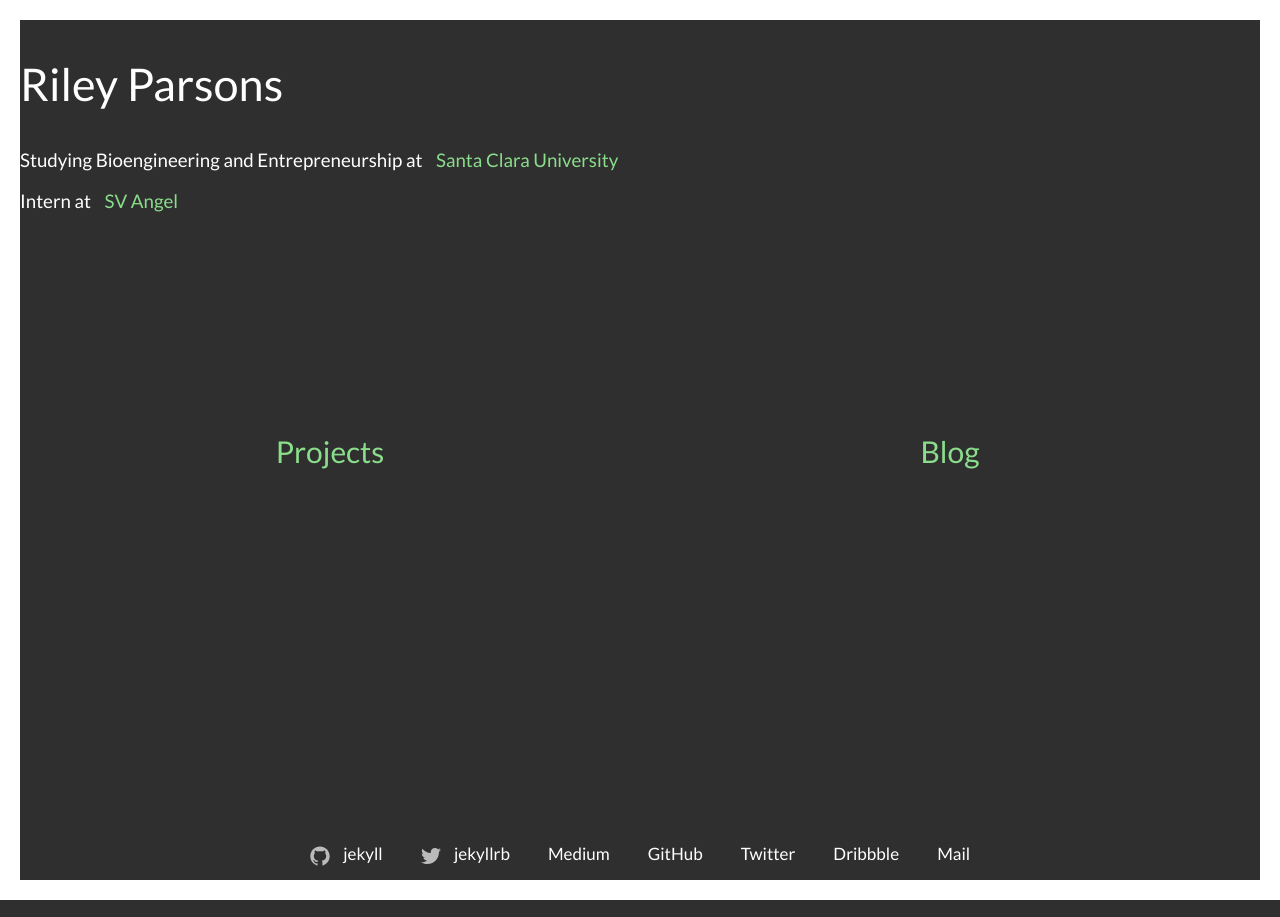
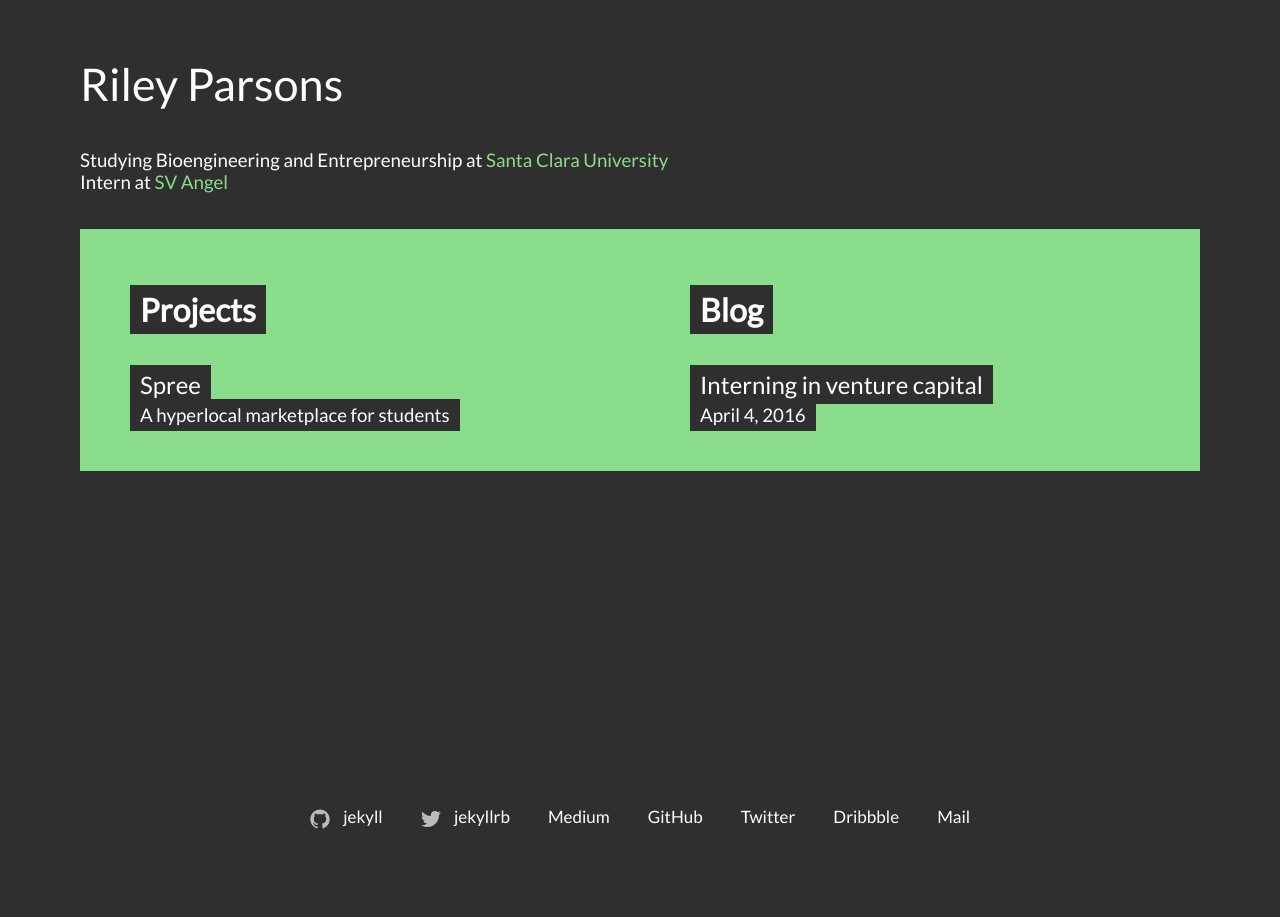
Before and after one commit to rileysparsons/rileysparsons.github.io, a Jekyll site: the page built from index.html, in a window 1280 px wide. Built offline with Jekyll 4.4.1, drawn with Linux system fonts in a browser that asks for light colours.

Commit message:
New link text format

```diff
--- a/css/landing.scss
+++ b/css/landing.scss
@@ -50,6 +50,7 @@ html, body {
   bottom: 0;
   left: 0;
   right: 0;
+  margin: 0px 0px;
   user-select: none;
   -moz-user-select: none;
   -webkit-user-select: none;
@@ -58,21 +59,27 @@ html, body {
 }
 
 body {
-  margin: 0 auto;
   width: 100%;
   background: #fff;
   font-family: 'Lato', serif;
 
   @media (min-width: 768px) {
-   box-sizing: border-box;
-   border: 20px solid #fff;
     background: #2F2F2F;
   }
 }
 
 div.wrapper{
-  min-height:100%;
-  position:relative;
+  display: block;
+    position:absolute;
+    height:auto;
+    bottom:0;
+    top:0;
+    left:0;
+    right:0;
+    margin-top:20px;
+    margin-bottom:20px;
+    margin-right:80px;
+    margin-left:80px;
 }
 
 /**
@@ -80,9 +87,7 @@ div.wrapper{
  */
 a {
     color: #8ADD8A;
-    font-weight: 500;
     text-decoration: none;
-    padding: 6px 10px;
 
     &:visited {
         color: darken(#8ADD8A, 15%);
@@ -105,11 +110,12 @@ div.links {
   flex: 1 1 auto;
 }
 
-a.box-link {
+.box-link {
 	display: block;
   position:relative;
   overflow-y: hidden;
-  height: 300px;
+  background-color: #8ADD8A;
+
 	float: left;
 	top: 35px;
   padding: 0;
@@ -124,12 +130,26 @@ a.box-link {
   padding:20px;
 }
 
-.box-link .title{
-  display: block;
-  text-align: center;
-  font-size: 30px;
-  width: 100%;
-  margin-bottom: 10px;
+.box-link h1, h2, h3, h4{
+  color:#FFF;
+
+}
+
+.box-link h2, h3, h4 {
+  font-weight: 400;
+  margin-top: 0px;
+  margin-bottom: 0px;
+}
+
+.box-link h3{
+  line-height: 32px;
+}
+
+.highlighted {
+  position: relative;
+  background: #2F2F2F;
+  padding: 5px 0px;
+  box-shadow: 10px 0 0 #2F2F2F, -10px 0 0 #2F2F2F;
 }
 
 .clearout {
@@ -138,16 +158,11 @@ a.box-link {
 
 div.content {
   padding: 40px 60px;
-  display:flex;
-  align-items: center;
 }
 
 section.top {
 
   h1 {
-
-    left: 35px;
-    top: 35px;
     font-weight: normal;
     position: relative;
     padding-right: 35px;
@@ -186,25 +201,18 @@ section.top {
 
   @media (min-width: 768px) {
     right: 0;
-    margin: 0 auto;
     bottom: 0;
-    //text-align: center;
     height: inherit;
-    //align-items: center;
-    //justify-content: center;
 
     h1 {
       position: relative;
-      // display: inline-block;
       left: auto;
-      top: auto;
       padding-right: 0;
       color: #fff;
     }
 
     h2 {
       position: relative;
-      // display: inline-block;
       left: auto;
       top: auto;
       padding-right: 0;
@@ -213,7 +221,6 @@ section.top {
 
     h3 {
       position: relative;
-      // display: inline-block;
       left: auto;
       top: auto;
       padding-right: 0;
--- a/index.html
+++ b/index.html
@@ -10,20 +10,22 @@ layout: landing
     <h3>Intern at <a>SV Angel</a></h3>
   </section>
   <div class="links">
-      <a class="box-link">
+      <div class="box-link">
         <div class="content">
-          <div class="title">
-            Projects
-          </div>
+            <a><h1><span class="highlighted">Projects</span></h1></a>
+            <br>
+            <a><h2><span class="highlighted">Spree</span></h2></a>
+            <h3><span class="highlighted">A hyperlocal marketplace for students</span></h3>
         </div>
-      </a>
-      <a class="box-link">
+      </div>
+      <div class="box-link">
         <div class="content">
-          <div class="title">
-            Blog
-          </div>
+          <a><h1><span class="highlighted">Blog</span></h1></a>
+          <br>
+          <a><h2><span class="highlighted">Interning in venture capital</span></h2></a>
+          <h3><span class="highlighted">April 4, 2016</span></h3>
         </div>
-      </a>
+      </div>
   </div>
   <div class="clearout"></div>
   <nav>
```
